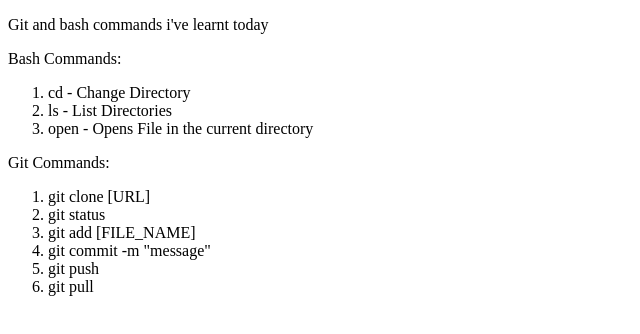
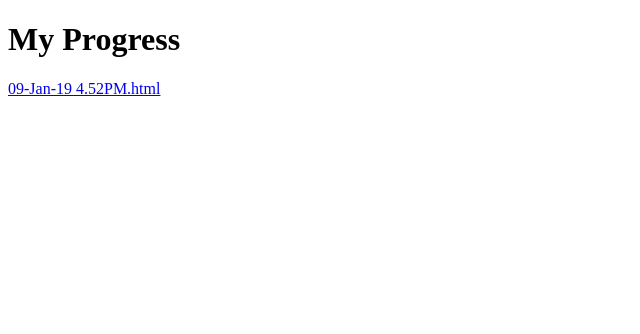
Before and after one commit to Jreol/MyBlog, a plain HTML site: page index.html in a window 1280 px wide. Shown: the whole page, without its empty margins (0-640 px from the left). Drawn offline with Linux system fonts and the light colour scheme.

Commit message:
Changed Index.html to have a link to the blog posts Blog Post for Wed 09-Jan-19: Created a paragraph onto learning Git-hub. Image wrapping, height and width to 50% of the original Link to the youtube tutorial on git-hub

```diff
--- a/index.html
+++ b/index.html
@@ -1,27 +1,10 @@
 <!DOCTYPE html>
 <html>
-    <main>
+<main>
     <body>
-        <p>Git and bash commands i've learnt today</p>
-        <p>Bash Commands:
-            <ol>
-                <li>cd - Change Directory</li>
-                <li>ls - List Directories</li>
-                <li>open - Opens File in the current directory</li>
-            </ol>
-        </p>
-        <p>Git Commands:
-            <ol>
-                <li>git clone [URL]</li>
-                <li>git status</li>
-                <li>git add [FILE_NAME]</li>
-                <li>git commit -m "message"</li>
-                <li>git push</li>
-                <li>git pull</li>
-            </ol>
-        </p>
-
+        <h1>My Progress</h1>
+        <p><a href="09-Jan-19 4.52PM.html">09-Jan-19 4.52PM.html</a></p>
     </body>
-    </main>
+</main>
 
 </html>
```
Also changed, not shown: 09-Jan-19 4.52PM.html (+9 -3 lines).
